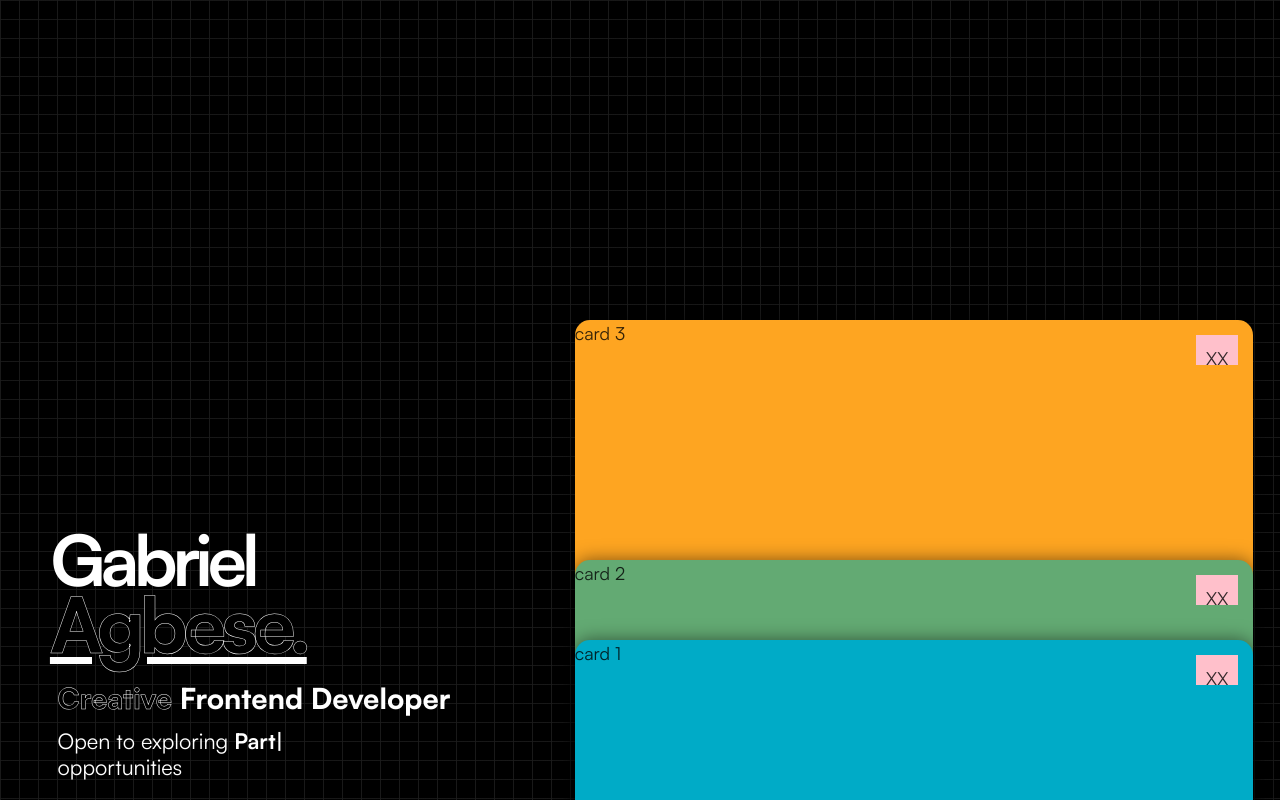
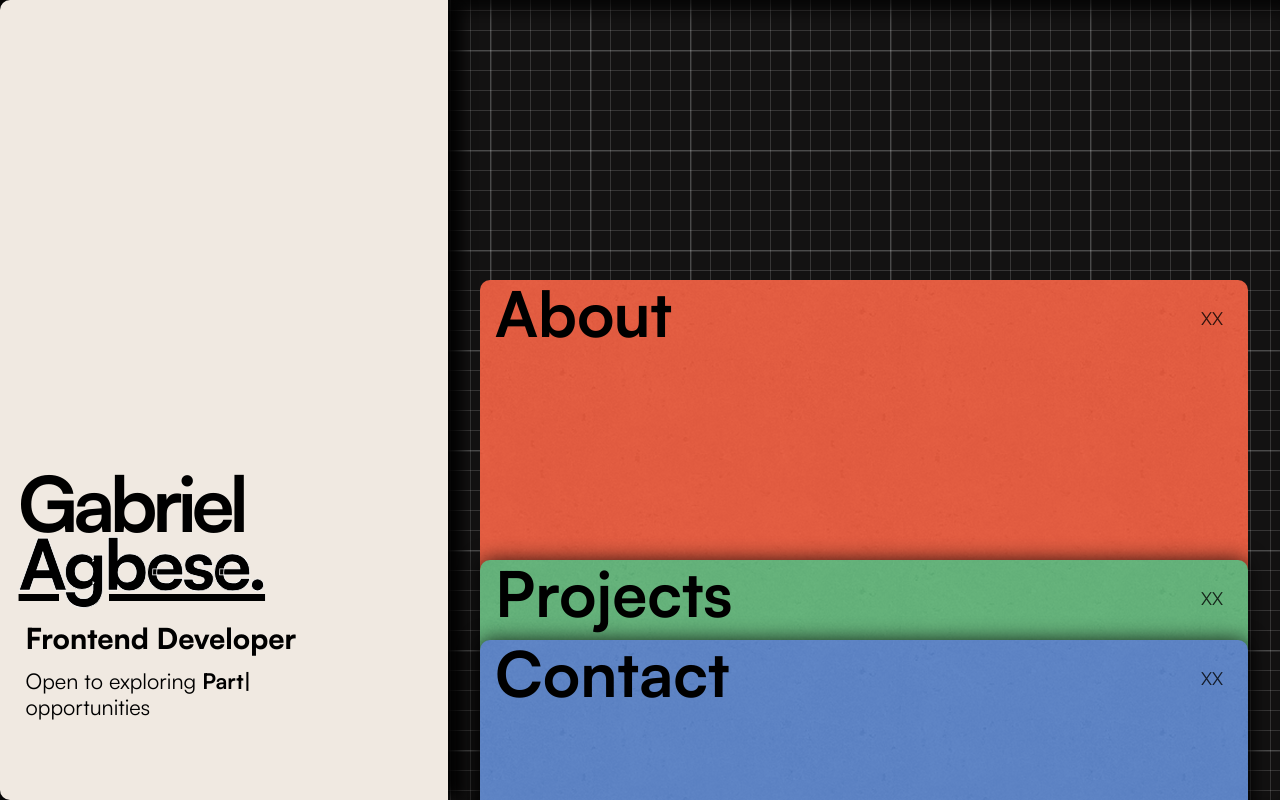
Before and after one commit to gabrielagbese/gridportnew, a Gatsby site: page / in a window 1280 px wide. Built offline with nearby package versions, Linux system fonts and the light colour scheme; Gatsby itself is replaced by a stand-in of ours.

Commit message:
revised design with new colors and sunken board

```diff
--- a/src/components/cardcontainer.js
+++ b/src/components/cardcontainer.js
@@ -10,20 +10,37 @@ export default function CardContainer(params) {
         <div className="card-container">
 
             <div className="card" id="card-3" >
-                <div onClick={() => {cardSelect(3)}}>card 3</div>
+                <div onClick={() => {cardSelect(3)}}>
+                    <p className="section-title">About</p>
+                </div>
                 <p class="close" onClick={() => reverseTimelines(3)}>XX</p>
             </div>
             <div className="card" id="card-2">
-            <div onClick={() => {cardSelect(2)}}>card 2</div>
+                <div onClick={() => {cardSelect(2)}}>
+                    <p className="section-title">Projects</p>
+                </div>
                 <p class="close" onClick={() => reverseTimelines(2)}>XX</p>
             </div>
             <div className="card" id="card-1">
-            <div onClick={() => {cardSelect(1)}}>card 1</div>
+                <div onClick={() => {cardSelect(1)}}>
+                    <p className="section-title">Contact</p>
+                </div>
                 <p class="close" onClick={() => reverseTimelines(1)}>XX</p>
             </div>
         </div>
     )
 }
+
+//paper texture svg
+<svg>
+    <filter id='roughpaper'>
+        <feTurbulence type="fractalNoise" baseFrequency='0.04' result='noise' numOctaves="5" />
+
+        <feDiffuseLighting in='noise' lighting-color='#fff' surfaceScale='2'>
+            <feDistantLight azimuth='45' elevation='60' />
+        </feDiffuseLighting>
+    </filter>
+</svg>
 
 //animation for the cards
 
@@ -59,7 +76,7 @@ const ani = (a) => {
                 });
                 tl3.to("#card-1", {y: 10+'vh',})
                 tl3.to("#card-3", {
-                    y: -30+'vh',
+                    y: -25+'vh',
                 });
                 return tl3
             default:
@@ -79,9 +96,9 @@ const ani = (a) => {
                 tl2.to("#card-1", {y: 10+'vh',})
                 return tl2
             case 3:
-                tl3.to("#card-3", { y: -40+'vh',});
                 tl3.to("#card-2", { y:10+'vh',});
                 tl3.to("#card-1", {y: 10+'vh',})
+                tl3.to("#card-3", { y: -35+'vh',});
                 return tl3
             default:
                 break;
--- a/src/components/hero.js
+++ b/src/components/hero.js
@@ -9,9 +9,9 @@ export default function Hero(props) {
             <div className="text-wrapper">
                 <div className="name-container">
                     <p className="text-white name">Gabriel</p>
-                    <p className="text-white surname"><a className="stroke">Agbese.</a></p>
+                    <p className="text-white surname"><u className="stroke">Agbese.</u></p>
                 </div>
-                <p className="text-white job-title"><a className="stroke">Creative</a> Frontend Developer</p>
+                <p className="text-white job-title"> Frontend Developer</p>
                 <p className="text-white sub-heading">Open to exploring <strong><span class="letter-changer"></span><span class="accessibility"><s>Part-Time</s>Internship</span></strong><br/> opportunities</p>
 
                 {/* <div className="cta-container">
@@ -23,3 +23,4 @@ export default function Hero(props) {
         </div>
     )
 }
+/*<a className="stroke">Creative</a>*/
--- a/src/components/styles/style.scss
+++ b/src/components/styles/style.scss
@@ -3,17 +3,41 @@
 
 
 html, body {margin: 0; height: 100%; overflow: hidden; background-color: #000000;}
+u{
+    text-decoration-color: #000;
+}
 .text-white{
-    color: white;
+    @include xs{
+        color: white;
+    }
+    @include md{
+        color: black;
+        text-decoration-color: #000000;
+    }
+
+
 }
 .wrapper{
+
     background-color: #0b0b0C;
-    background-image:  linear-gradient( rgba(29,29,29,0.8) 1.1px, transparent 1.1px), linear-gradient(to right, rgba(29,29,29,0.8) 1.1px, #000000 1.1px,);
-    background-size: 19px 19px;
+    //background-image:  linear-gradient( rgba(29,29,29,0.8) 1.1px, transparent 1.1px), linear-gradient(to right, rgba(29,29,29,0.8) 1.1px, #000000 1.1px,);
+    //background-color:#161616;
+    background-image: linear-gradient(rgba(255, 255, 255, 0.1) 2px, transparent 2px),linear-gradient(90deg, rgba(255, 255, 255, 0.1) 2px, transparent 2px),linear-gradient(rgba(255,255,255,.15) 1px, transparent 1px),linear-gradient(90deg, rgba(255,255,255,.15) 1px, transparent 1px);
+    background-size: 100px 100px, 100px 100px, 20px 20px, 20px 20px;
+    background-position: center;
+    //background-size: 19px 19px;
+    //opacity: 0.7;
     width: 100vw;
     height: 100vh;
     display: flex;
     justify-content: center;
+    @include xs{
+        background-color:#131212;
+    };
+    @include md{
+        background-color:#131212;
+        box-shadow: inset 10px 10px 15px rgba(0,0,0,0.75);
+    };
 }
 
 .container {
@@ -26,9 +50,10 @@ html, body {margin: 0; height: 100%; overflow: hidden; background-color: #000000
     }
 
     @include md{
-        margin-top: 10vh;
-        width: 95vw;
-        height: 90vh;
+        //margin-top: 10vh;
+        margin: 0;
+        width: 100vw;
+        height: 100vh;
         display: flex;
         flex-direction: row;
         justify-content: space-between;
@@ -41,22 +66,29 @@ html, body {margin: 0; height: 100%; overflow: hidden; background-color: #000000
     flex-direction: column;
     justify-content: end;
     padding-left: 2vw;
+
     @include xs{
         width: 95vw;
         height: 40vh;
     }
 
     @include md{
-        height: 90vh;
-        width: 45vw;
+        border-top-left-radius: 10px;
+        border-bottom-left-radius: 10px;
+        box-shadow: 15px 0px 15px -2px rgba(0,0,0,0.95);
+        background-color: #F0E9E1;
+        //background-image: url(../../images/cork-text.png);
+        height: 100vh;
+        width: 35vw;
+        //padding-top: -10vh;
     }
 
 }
 
 .text-wrapper{
+    padding-bottom: 7.5vh;
 
-
-    //border: thin solid blue;
+    //border: thin solid palevioletred;
     @include xs{
         margin-top: -100px;
         height: auto;
@@ -72,6 +104,7 @@ html, body {margin: 0; height: 100%; overflow: hidden; background-color: #000000
 
 .name{
     font-weight: 700;
+    //-webkit-text-stroke: 1px white;
 
     @include xs{
 
@@ -83,7 +116,7 @@ html, body {margin: 0; height: 100%; overflow: hidden; background-color: #000000
     }
     @include md{
         letter-spacing: -5px;
-        font-size: 5.5vw;
+        font-size: 6vw;
         padding-right: 1rem;
         margin-left: -0.1em;
     }
@@ -93,18 +126,22 @@ html, body {margin: 0; height: 100%; overflow: hidden; background-color: #000000
 
     //padding-left: 1rem;
     font-weight: 800;
-    -webkit-text-stroke: 1px white;
+    -webkit-text-stroke: 0.75px white;
     color: black;
-    text-decoration-line: underline;
+
+
 
     @include xs{
+        //text-decoration-line: underline;
         letter-spacing: -3px;
         font-size: 4rem;
         margin-top: 0.5em;
     }
     @include md{
-        letter-spacing: -5px;
-        font-size: 6vw;
+        //text-decoration-line: underline;
+        //text-decoration-color: #000000;
+        letter-spacing: -3px;
+        font-size: 5.5vw;
         margin-left: -0.1em;
     }
 }
@@ -126,8 +163,10 @@ html, body {margin: 0; height: 100%; overflow: hidden; background-color: #000000
     }
 }
 
+
+
 .stroke {
-    -webkit-text-stroke: 0.5px white;
+    //-webkit-text-stroke: 0.5px white;
     color: black;
 }
 
@@ -260,7 +299,8 @@ html, body {margin: 0; height: 100%; overflow: hidden; background-color: #000000
     }
 
     @include md{
-        width: 55vw;
+        margin-top: 10vh;
+        width: 65vw;
         height: 100vh;
 
     }
@@ -268,7 +308,7 @@ html, body {margin: 0; height: 100%; overflow: hidden; background-color: #000000
 }
 
 .card {
-    box-shadow: 0 0 18px rgba(0,0,0,0.5);
+
     display: flex;
     justify-content: space-between;
     @include xs{
@@ -282,16 +322,19 @@ html, body {margin: 0; height: 100%; overflow: hidden; background-color: #000000
     @include md{
         position: absolute;
         bottom: 0;
-        width: 53vw;
-        border-top-left-radius: 15px;
-        border-top-right-radius: 15px;
+        width: 60vw;
+        border-top-left-radius: 10px;
+        border-top-right-radius: 10px;
 
     }
 
 }
 
 #card-1 {
-    background-color: #00abc7;
+    box-shadow: 0 0 20px rgba(0,0,0,0.8);
+    background-color: #4b7ccf;
+    background-image: url(../../images/cork-text.png);
+    background-repeat: repeat;
     height: 90vh;
     z-index: 3;
     @include xs{
@@ -305,8 +348,12 @@ html, body {margin: 0; height: 100%; overflow: hidden; background-color: #000000
     }
 
 }
+
 #card-2 {
-    background-color: #63aa73;
+    box-shadow: 0 0 20px rgba(0,0,0,0.8);
+    background-color: #54B574;
+    background-image: url(../../images/cork-text.png);
+    background-repeat: repeat;
     height: 90vh;
     z-index: 2;
     @include xs{
@@ -320,15 +367,17 @@ html, body {margin: 0; height: 100%; overflow: hidden; background-color: #000000
     }
 }
 #card-3 {
-    background-color: #fea521;
+    background-color: #EE4C2E;
+    background-image: url(../../images/cork-text.png);
+    background-repeat: repeat;
     height: 90vh;
     z-index: 1;
     @include xs{
-        margin-bottom: -40vh;
+        margin-bottom: -35vh;
     }
 
     @include md{
-        margin-bottom: -20vh;
+        margin-bottom: -15vh;
 
     }
 }
@@ -337,5 +386,13 @@ html, body {margin: 0; height: 100%; overflow: hidden; background-color: #000000
     margin: 15px;
     padding: 10px;
     height: 30px;
-    background-color: pink;
+    //background-color: pink;
 }
+
+.section-title{
+    font-weight: 700;
+    padding-left: 15px;
+    padding-top: 20px;
+    color: #000;
+    font-size: 3.5rem;
+}
```
Also changed, not shown: src/components/styles/style.css, src/images/cork-text.png (added), src/images/cork-wallet.png (added), 1 other file.
